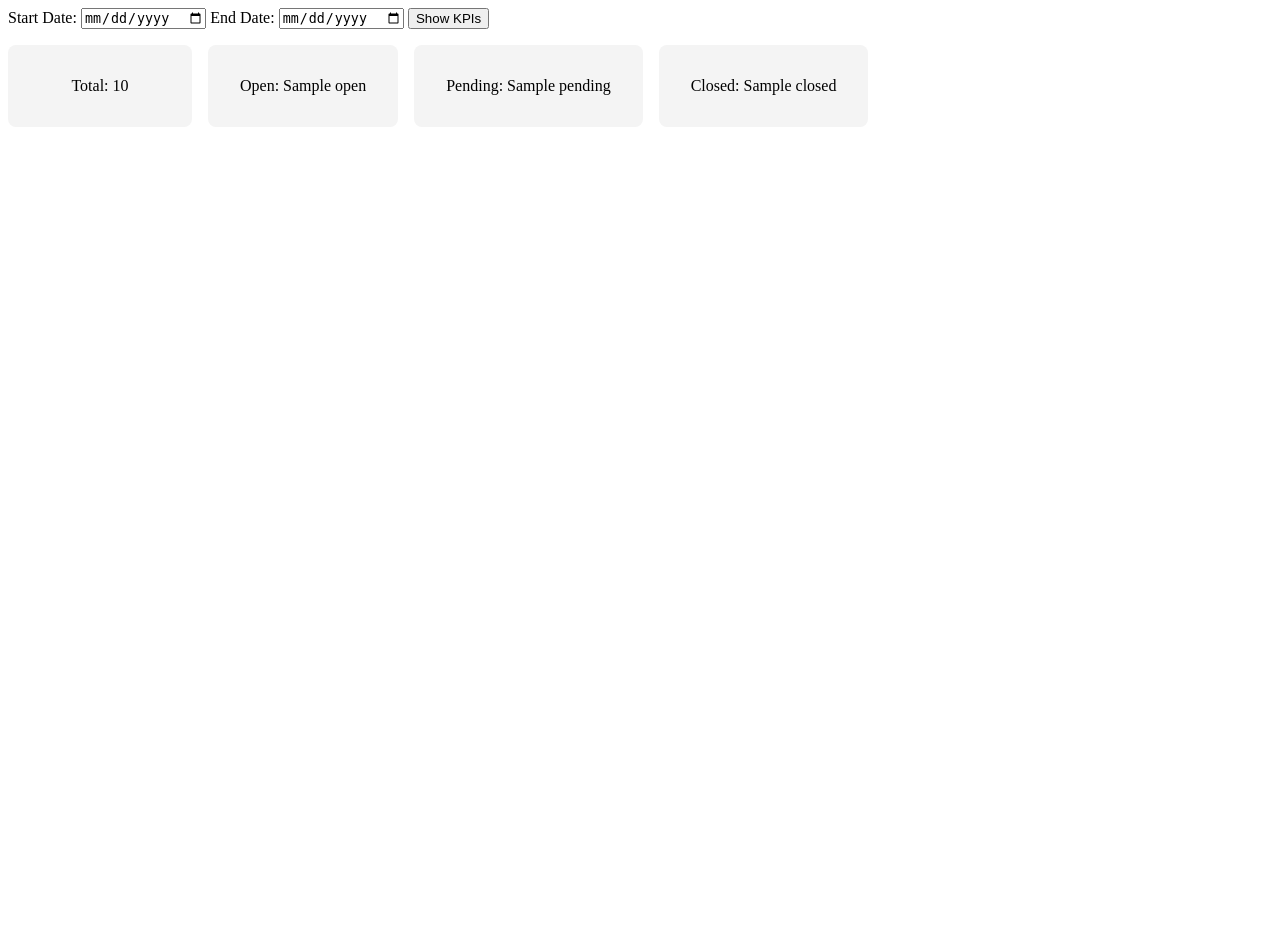
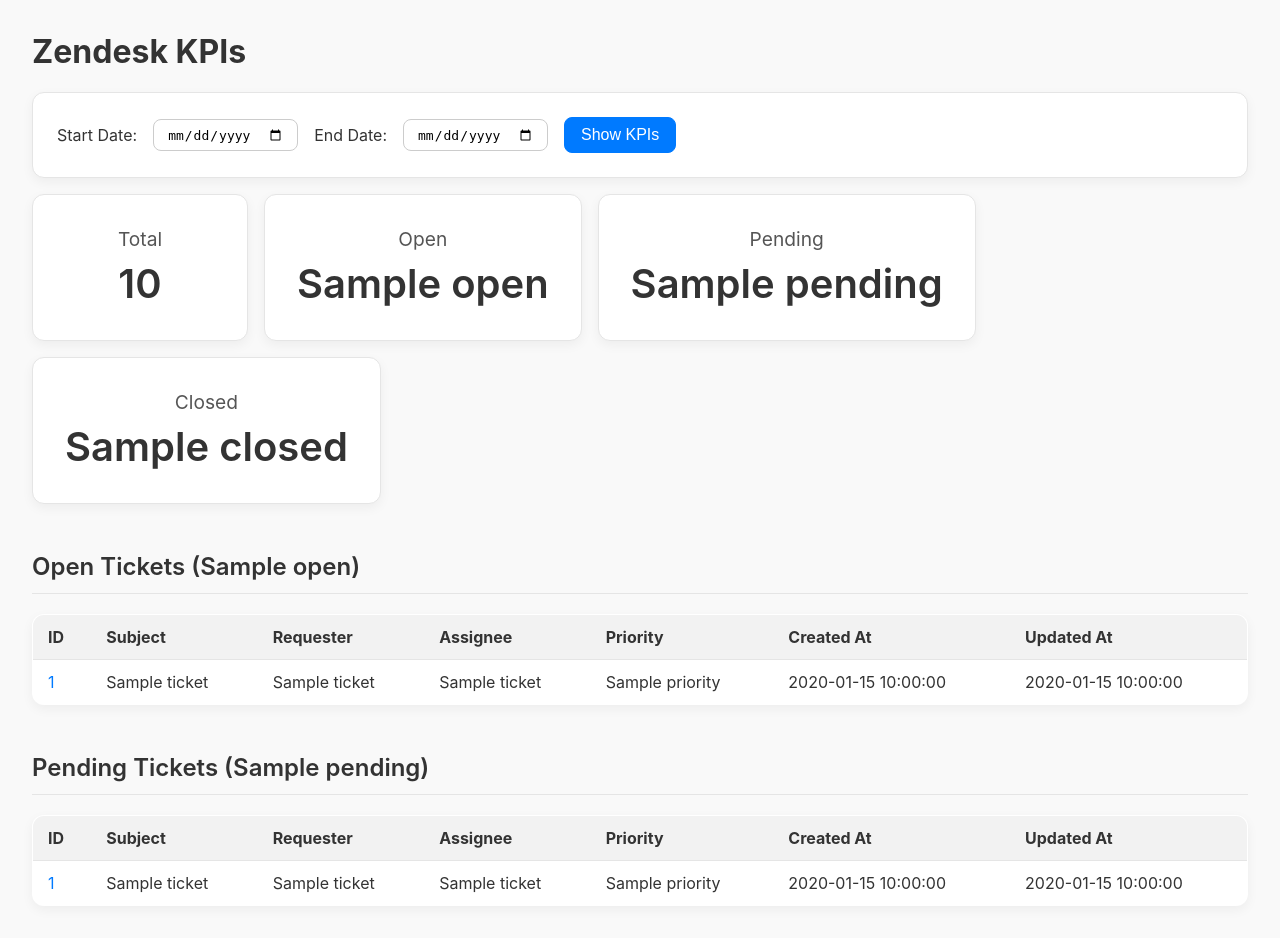
Before and after one commit to rockymount114/Zendesk-Webhook, a Flask app: template templates/dashboard.html in a window 1280 px wide. Before the commit the page ends 95 px from the top, so only its background shows below. Run offline with Flask 2, Linux system fonts and the light colour scheme; the template is opened without the code that fills it: most values are stand-ins (such as "Sample title", 1, 10 or a date in 2020).

Commit message:
add open, pending ticket details

```diff
--- a/app.py
+++ b/app.py
@@ -169,54 +169,65 @@ def get_ticket_counts(start_date: str, end_date: str):
     if sd > ed:
         return {"error": "Start date cannot be after end date"}, 422
 
-    start_ts = f"{sd.isoformat()}T00:00:00Z"
-    end_ts = f"{ed.isoformat()}T23:59:59Z"
+    total_stats = {
+        'total': 0, 'open': 0, 'pending': 0, 'closed': 0,
+        'open_tickets': [], 'pending_tickets': []
+    }
 
-    query = f'type:ticket created>={start_ts} created<={end_ts}'
-    # print("Search query:", query)
+    # Helper to accumulate stats for a page of results
+    def accumulate_page_stats(page_data, stats_accumulator):
+        for t in page_data.get('results', []):
+            stats_accumulator['total'] += 1
+            status = (t.get('status') or '').lower()
+            if status in stats_accumulator:
+                stats_accumulator[status] += 1
 
-    stats = {'total': 0, 'open': 0, 'pending': 0, 'closed': 0}
+            if status == 'open':
+                stats_accumulator['open_tickets'].append(t)
+            elif status == 'pending':
+                stats_accumulator['pending_tickets'].append(t)
 
-    base_url = f"https://{BASE_DOMAIN}/api/v2/search.json"
+    current_start = sd
+    while current_start <= ed:
+        # Chunk date range into 60-day intervals to avoid API errors
+        current_end = current_start + timedelta(days=59)
+        if current_end > ed:
+            current_end = ed
 
-    # 1) Initial request with params
-    resp = requests.get(base_url, headers=headers, params={'query': query}, auth=auth)
-    # print("First resp:", resp.status_code, resp.text[:300])
-    if resp.status_code != 200:
-        return stats, resp.status_code
+        start_ts = f"{current_start.isoformat()}T00:00:00Z"
+        end_ts = f"{current_end.isoformat()}T23:59:59Z"
+        query = f'type:ticket created>={start_ts} created<={end_ts}'
 
-    data = resp.json()
+        base_url = f"https://{BASE_DOMAIN}/api/v2/search.json"
 
-    def accumulate(page_data):
-        for t in page_data.get('results', []):
-            stats['total'] += 1
-            status = (t.get('status') or '').lower()
-            if status in stats:
-                stats[status] += 1
+        resp = requests.get(base_url, headers=headers, params={'query': query}, auth=auth)
 
-    # Accumulate first page
-    accumulate(data)
+        if resp.status_code != 200:
+            return total_stats, resp.status_code
 
-    # 2) Follow next_page strictly as returned; no params on subsequent calls
-    next_page = data.get('next_page')
-    while next_page:
-        print("Fetching next_page:", next_page)
-        # Important: do NOT pass params here
-        resp = requests.get(next_page, headers=headers, auth=auth)
-        # print("Next resp:", resp.status_code, resp.text[:200])
-        if resp.status_code != 200:
-            return stats, resp.status_code
         data = resp.json()
-        accumulate(data)
+        accumulate_page_stats(data, total_stats)
+
         next_page = data.get('next_page')
+        while next_page:
+            resp_page = requests.get(next_page, headers=headers, auth=auth)
+            if resp_page.status_code != 200:
+                break
+            page_data = resp_page.json()
+            accumulate_page_stats(page_data, total_stats)
+            next_page = page_data.get('next_page')
 
-    return stats, 200
+        current_start = current_end + timedelta(days=1)
+
+    return total_stats, 200
 
 # ---------- Dashboard route at /dashboard ----------
 @app.route('/dashboard', methods=['GET', 'POST'])
 def dashboard():
     stats = None
     error = None
+    open_tickets = []
+    pending_tickets = []
 
     today = date.today()
     default_start = date(today.year, 1, 1).isoformat()
@@ -236,11 +247,63 @@ def dashboard():
     elif status_code != 200:
         error = f"Zendesk API returned status {status_code}"
 
+    if stats:
+        open_tickets = stats.get('open_tickets', [])
+        pending_tickets = stats.get('pending_tickets', [])
+
+        # Combine tickets to fetch user data in one go
+        all_tickets = open_tickets + pending_tickets
+
+        if all_tickets and BASE_DOMAIN and auth:
+            user_ids = set()
+            for ticket in all_tickets:
+                if ticket.get('requester_id'):
+                    user_ids.add(ticket['requester_id'])
+                if ticket.get('assignee_id'):
+                    user_ids.add(ticket['assignee_id'])
+
+            users_data = {}
+            if user_ids:
+                try:
+                    user_url = f"https://{BASE_DOMAIN}/api/v2/users/show_many.json?ids={','.join(map(str, user_ids))}"
+                    headers = {"Content-Type": "application/json"}
+                    user_response = requests.get(user_url, auth=auth, headers=headers)
+                    if user_response.status_code == 200:
+                        users = user_response.json().get('users', [])
+                        for user in users:
+                            users_data[user['id']] = user['name']
+                except Exception as e:
+                    print(f"Error fetching users for dashboard: {e}")
+
+            # Format ticket fields for display
+            ny_timezone = timezone(timedelta(hours=-4))
+            for ticket in all_tickets:
+                created_at = datetime.fromisoformat(ticket['created_at'].replace('Z', '+00:00'))
+                ticket['created_at_formatted'] = created_at.astimezone(ny_timezone).strftime('%Y-%m-%d %H:%M:%S EST')
+
+                if ticket.get('updated_at'):
+                    updated_at = datetime.fromisoformat(ticket['updated_at'].replace('Z', '+00:00'))
+                    ticket['updated_at_formatted'] = updated_at.astimezone(ny_timezone).strftime('%Y-%m-%d %H:%M:%S EST')
+                else:
+                    ticket['updated_at_formatted'] = 'N/A'
+
+
+                subject = ticket.get('subject', 'No subject')
+                ticket['subject_short'] = subject[:80] + ('...' if len(subject) > 80 else '')
+                description = ticket.get('description', 'No description')
+                ticket['description'] = description
+
+                ticket['requester_name'] = users_data.get(ticket.get('requester_id'), 'Unknown')
+                ticket['assignee_name'] = users_data.get(ticket.get('assignee_id'), 'Unassigned')
+
     return render_template('dashboard.html',
                            stats=stats,
                            error=error,
                            start_date=start_date,
-                           end_date=end_date)
+                           end_date=end_date,
+                           open_tickets=open_tickets,
+                           pending_tickets=pending_tickets,
+                           zendesk_domain=BASE_DOMAIN)
 
 if __name__ == '__main__':
     app.run(debug=True)
--- a/templates/dashboard.html
+++ b/templates/dashboard.html
@@ -1,20 +1,111 @@
+<!DOCTYPE html>
+<html lang="en">
+<head>
+    <meta charset="UTF-8">
+    <meta name="viewport" content="width=device-width, initial-scale=1.0">
+    <title>Zendesk Dashboard</title>
+    <style>
+        body { font-family: -apple-system, BlinkMacSystemFont, "Segoe UI", Roboto, Helvetica, Arial, sans-serif; margin: 2em; background-color: #f9f9f9; color: #333; }
+        .kpi-cards { display: flex; gap: 1em; margin-top: 1em; flex-wrap: wrap; }
+        .card { background: #fff; padding: 2em; border-radius: 12px; min-width: 150px; text-align: center; box-shadow: 0 4px 12px rgba(0,0,0,0.05); border: 1px solid #e5e5e5; }
+        .card-title { font-size: 1.2em; color: #555; }
+        .card-value { font-size: 2.5em; font-weight: 600; margin-top: 0.2em; }
+        form { background: #fff; padding: 1.5em; border-radius: 12px; box-shadow: 0 4px 12px rgba(0,0,0,0.05); border: 1px solid #e5e5e5; display: flex; align-items: center; gap: 1em; }
+        input[type="date"], button { font-size: 1em; padding: 0.5em 1em; border-radius: 8px; border: 1px solid #ccc; }
+        button { background-color: #007aff; color: white; border-color: #007aff; cursor: pointer; font-weight: 500; }
+        h2 { font-weight: 600; border-bottom: 1px solid #e5e5e5; padding-bottom: 0.5em; margin-top: 2em; }
+        table { width: 100%; border-collapse: collapse; margin-top: 1em; background: #fff; border-radius: 12px; overflow: hidden; box-shadow: 0 4px 12px rgba(0,0,0,0.05); border: 1px solid #e5e5e5; }
+        th, td { padding: 12px 15px; text-align: left; border-bottom: 1px solid #e5e5e5; }
+        thead tr { background-color: #f2f2f2; }
+        tbody tr:hover { background-color: #f5f5f5; }
+        a { color: #007aff; text-decoration: none; }
+        a:hover { text-decoration: underline; }
+    </style>
+</head>
+<body>
+
+<h1>Zendesk KPIs</h1>
+
 <form method="post">
-  Start Date:
-  <input type="date" name="start_date" value="{{ start_date }}" required>
-  End Date:
-  <input type="date" name="end_date" value="{{ end_date }}" required>
+  <label for="start_date">Start Date:</label>
+  <input type="date" id="start_date" name="start_date" value="{{ start_date }}" required>
+  <label for="end_date">End Date:</label>
+  <input type="date" id="end_date" name="end_date" value="{{ end_date }}" required>
   <button type="submit">Show KPIs</button>
 </form>
 
 {% if error %}
-  <div style="color:red; margin-top:10px;">{{ error }}</div>
+  <div style="color:red; margin-top:10px; background: #ffebee; padding: 1em; border-radius: 8px;"><strong>Error:</strong> {{ error }}</div>
 {% endif %}
 
 {% if stats %}
-<div class="kpi-cards" style="display:flex; gap:1em; margin-top:1em;">
-  <div class="card" style="background:#f4f4f4; padding:2em; border-radius:8px; min-width:120px; text-align:center;">Total: {{ stats['total'] }}</div>
-  <div class="card" style="background:#f4f4f4; padding:2em; border-radius:8px; min-width:120px; text-align:center;">Open: {{ stats['open'] }}</div>
-  <div class="card" style="background:#f4f4f4; padding:2em; border-radius:8px; min-width:120px; text-align:center;">Pending: {{ stats['pending'] }}</div>
-  <div class="card" style="background:#f4f4f4; padding:2em; border-radius:8px; min-width:120px; text-align:center;">Closed: {{ stats['closed'] }}</div>
+<div class="kpi-cards">
+  <div class="card"><div class="card-title">Total</div><div class="card-value">{{ stats['total'] }}</div></div>
+  <div class="card"><div class="card-title">Open</div><div class="card-value">{{ stats['open'] }}</div></div>
+  <div class="card"><div class="card-title">Pending</div><div class="card-value">{{ stats['pending'] }}</div></div>
+  <div class="card"><div class="card-title">Closed</div><div class="card-value">{{ stats['closed'] }}</div></div>
 </div>
 {% endif %}
+
+{% if open_tickets %}
+  <h2>Open Tickets ({{ stats['open'] }})</h2>
+  <table>
+    <thead>
+      <tr>
+        <th>ID</th>
+        <th>Subject</th>
+        <th>Requester</th>
+        <th>Assignee</th>
+        <th>Priority</th>
+        <th>Created At</th>
+        <th>Updated At</th>
+      </tr>
+    </thead>
+    <tbody>
+      {% for ticket in open_tickets %}
+      <tr>
+        <td><a href="https://{{ zendesk_domain }}/agent/tickets/{{ ticket.id }}" target="_blank">{{ ticket.id }}</a></td>
+        <td title="{{ ticket.description }}">{{ ticket.subject_short }}</td>
+        <td>{{ ticket.requester_name }}</td>
+        <td>{{ ticket.assignee_name }}</td>
+        <td>{{ ticket.priority | default('N/A') | capitalize }}</td>
+        <td>{{ ticket.created_at_formatted }}</td>
+        <td>{{ ticket.updated_at_formatted }}</td>
+      </tr>
+      {% endfor %}
+    </tbody>
+  </table>
+{% endif %}
+
+{% if pending_tickets %}
+  <h2>Pending Tickets ({{ stats['pending'] }})</h2>
+  <table>
+    <thead>
+      <tr>
+        <th>ID</th>
+        <th>Subject</th>
+        <th>Requester</th>
+        <th>Assignee</th>
+        <th>Priority</th>
+        <th>Created At</th>
+        <th>Updated At</th>
+      </tr>
+    </thead>
+    <tbody>
+      {% for ticket in pending_tickets %}
+      <tr>
+        <td><a href="https://{{ zendesk_domain }}/agent/tickets/{{ ticket.id }}" target="_blank">{{ ticket.id }}</a></td>
+        <td title="{{ ticket.description }}">{{ ticket.subject_short }}</td>
+        <td>{{ ticket.requester_name }}</td>
+        <td>{{ ticket.assignee_name }}</td>
+        <td>{{ ticket.priority | default('N/A') | capitalize }}</td>
+        <td>{{ ticket.created_at_formatted }}</td>
+        <td>{{ ticket.updated_at_formatted }}</td>
+      </tr>
+      {% endfor %}
+    </tbody>
+  </table>
+{% endif %}
+
+</body>
+</html>
```
